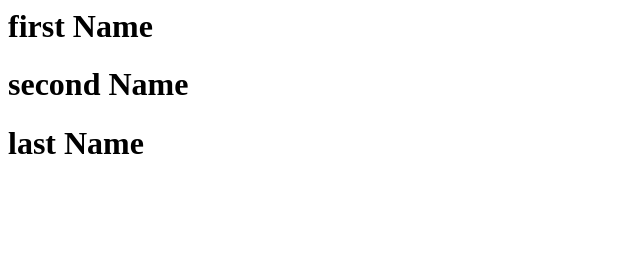
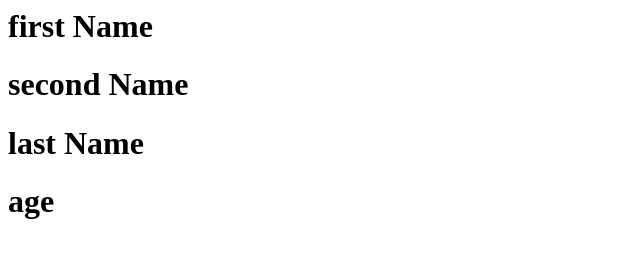
Before and after one commit to OMARELHADAD/Sprints-SWCM-Task, a plain HTML site: page index.html in a window 1280 px wide. Shown: the full height of the page, 0-640 px from the left. Drawn offline with Linux system fonts and the light colour scheme.

Commit message:
merged and added the ageFeature

```diff
--- a/index.html
+++ b/index.html
@@ -1,3 +1,5 @@
 <h1>first Name</h1>
 <h1>second Name</h1>
 <h1>last Name</h1>
+<!-- added age feature -->
+<h1>age</h1>
```
Also changed, not shown: myName.html (+2 -0 lines).
